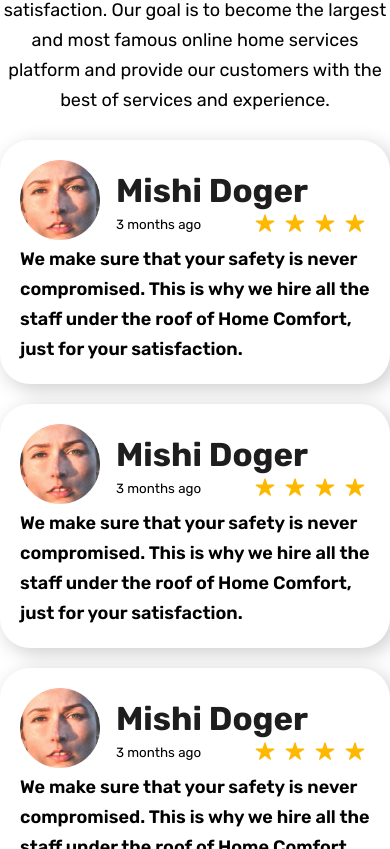
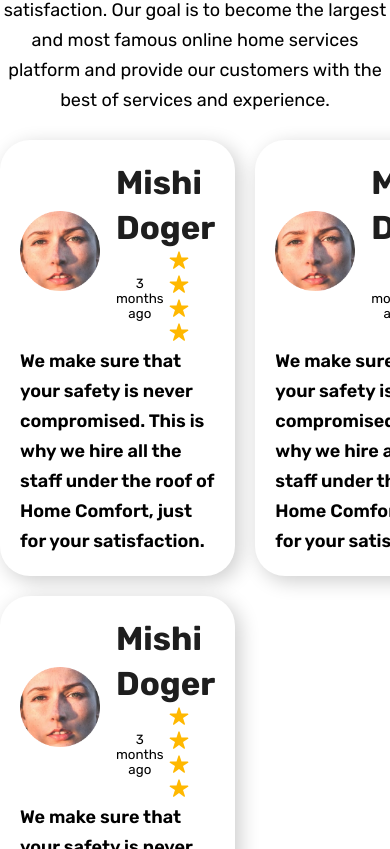
Before and after one commit to asifbhatti0328/react_project, a React (Create React App) app: page / in a window 390 px wide. Shown: the part 2215-3064 px from the top of the page. Built offline with nearby package versions, Linux system fonts and the light colour scheme.

Commit message:
kkkkkkkk

```diff
--- a/src/style/responsive.css
+++ b/src/style/responsive.css
@@ -3,6 +3,7 @@
    display: grid;
    grid-template-columns: 1fr 1fr;
    gap: 30px;
+   width: 100%;
     }
 
     .clientcard_grid{
@@ -21,7 +22,7 @@
 
     .clientcard_grid{
         display: grid !important;
-        grid-template-columns: 1fr !important;
+        grid-template-columns: 1fr 1fr !important;
        }
 }
 
```
